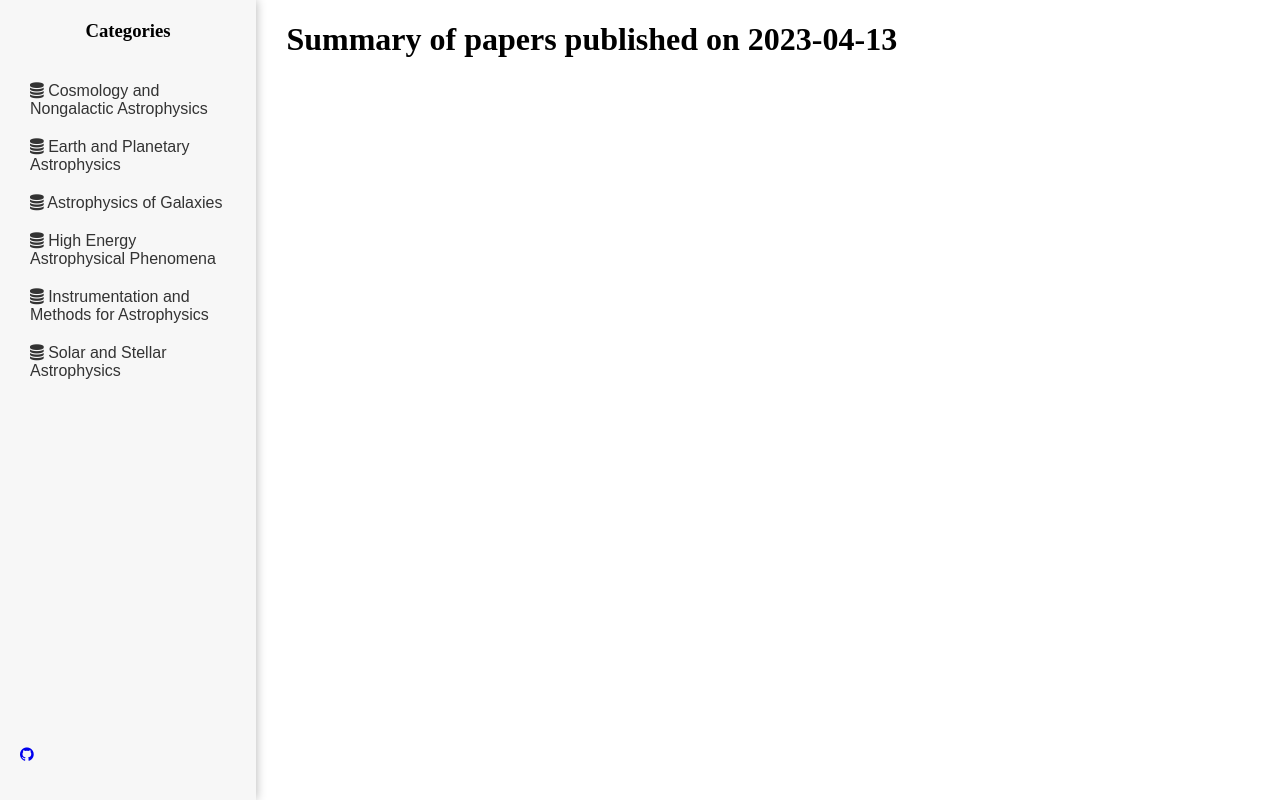
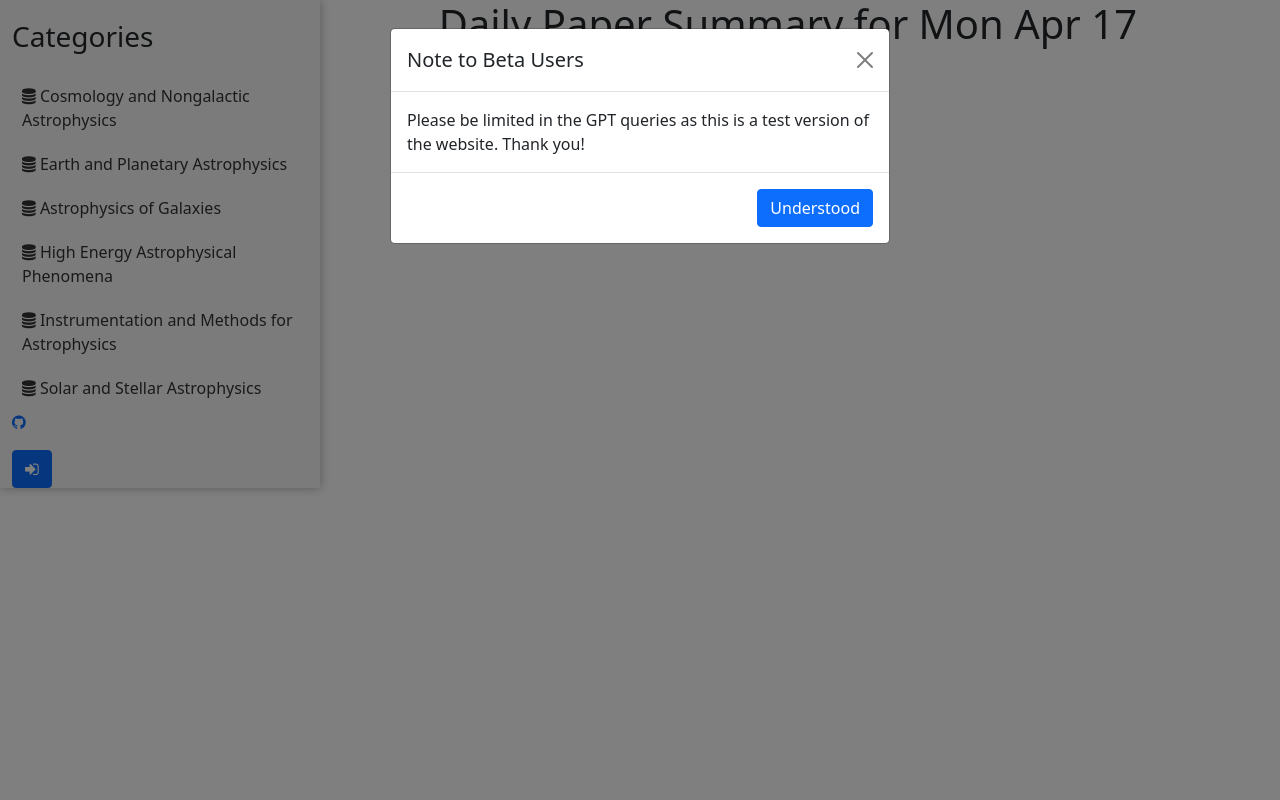
Before and after one commit to tboudreaux/MethuselanThucydides, a Flask app: page / in a window 1280 px wide. Run offline with Flask 3, Linux system fonts and the light colour scheme; data that the repository does not hold is empty; parts of the project's set-up code (start-up, migrations or seed data) failed here and were passed over.

Commit message:
Changed UI to bootstrap

```diff
--- a/static/css/style.css
+++ b/static/css/style.css
@@ -232,19 +232,19 @@ to {transform: rotate(360deg);}
 /*   background-color: #f7f7f7; */
 /*   box-shadow: 0 0 10px rgba(0, 0, 0, 0.3); */
 /* } */
-.tab-panel {
-  position: fixed;
-  top: 0;
-  left: 0;
-  width: 20%;
-  height: 100%;
-  background-color: #f7f7f7;
-  box-shadow: 0 0 10px rgba(0, 0, 0, 0.3);
-  display: flex;
-  flex-direction: column;
-  /* justify-content: flex-start; */
-  align-items: center;
-}
+/* .tab-panel { */
+/*   position: fixed; */
+/*   top: 0; */
+/*   left: 0; */
+/*   width: 20%; */
+/*   height: 100%; */
+/*   background-color: #f7f7f7; */
+/*   box-shadow: 0 0 10px rgba(0, 0, 0, 0.3); */
+/*   display: flex; */
+/*   flex-direction: column; */
+/*   /* justify-content: flex-start; */ */
+/*   align-items: center; */
+/* } */
 .panel-footer {
   position: absolute;
   bottom: 0;
@@ -253,11 +253,65 @@ to {transform: rotate(360deg);}
   padding: 20px;
 }
 
-#paperList {
-  flex: 1;
-  background-color: #fff;
-  margin-left: calc(20% + 2vw); /* Adjust as needed */
+/* #paperList { */
+/*   flex: 1; */
+/*   background-color: #fff; */
+/*   margin-left: calc(20% + 2vw); /* Adjust as needed */ */
+/* } */
+.sidebar {
+position: fixed;
+top: 0;
+left: 0;
+height: 100%;
+width: 250px;
+overflow-y: auto;
+z-index: 9999;
+background-color: #f8f9fa;
+display: none;
 }
-#primary_title {
-  margin-left: calc(20% + 2vw); /* Adjust as needed */
+
+#sidebar-container{
+background-color: #f7f7f7;
+box-shadow: 0 0 10px rgba(0, 0, 0, 0.3);
+align-items: center;
 }
+
+
+
+.sidebar-visible {
+display: block;
+}
+
+.overlay {
+position: fixed;
+top: 0;
+left: 0;
+height: 100%;
+width: 100%;
+background-color: rgba(0, 0, 0, 0.5);
+z-index: 998;
+display: none;
+}
+
+.overlay-visible {
+display: block;
+}
+
+.toggle-sidebar {
+position: fixed;
+top: 10px;
+left: 10px;
+z-index: 10000;
+}
+
+@media (min-width: 992px) {
+.sidebar {
+display: block;
+}
+.overlay {
+display: none;
+}
+.toggle-sidebar {
+display: none;
+}
+}
--- /dev/null
+++ b/static/js/bootstrapOverlay.js
@@ -0,0 +1,45 @@
+  $(document).ready(function () {
+    function toggleSidebar() {
+		console.log("toggleSidebar");
+      $(".sidebar").toggleClass("sidebar-visible");
+      $(".overlay").toggleClass("overlay-visible");
+    }
+
+    function hideSidebar() {
+      $(".sidebar").removeClass("sidebar-visible");
+      $(".overlay").removeClass("overlay-visible");
+    }
+
+    $(".toggle-sidebar").click(function () {
+      toggleSidebar();
+    });
+
+    $(".overlay").click(function () {
+      hideSidebar();
+    });
+
+    $(".tablinks").click(function (event) {
+      event.preventDefault();
+      const categoryName = $(this).text().trim();
+      console.log("Clicked category: " + categoryName);
+      if ($(window).width() < 992) {
+        hideSidebar();
+      }
+    });
+	      // Add a click event listener for the toggle-sidebar-button
+    $(".toggle-sidebar-button").click(function () {
+      toggleSidebar();
+    });
+  });
+
+
+  function openCat(evt, catID) {
+    const paperList = document.getElementById("paperList");
+	  console.log(paperList);
+	const catLists = paperList.getElementsByClassName("tabcontent");
+    for (let i = 0; i < catLists.length; i++) {
+      catLists[i].style.display = "none";
+    }
+
+    document.getElementById(catID + "-list").style.display = "block";
+  }
--- a/static/js/paperList.js
+++ b/static/js/paperList.js
@@ -158,6 +158,7 @@ async function formatTab(category){
 	let tab = document.createElement('div');
 	tab.id = category;
 	tab.classList.add('tabcontent');
+	tab.id = category + '-list';
 	container.appendChild(tab);
 
 	await displayPapers(category, tab);
--- a/templates/index.html
+++ b/templates/index.html
@@ -5,69 +5,100 @@
     <meta name="viewport" content="width=device-width, initial-scale=1.0">
     <meta http-equiv="X-UA-Compatible" content="ie=edge">
     <title>Daily Paper Summary</title>
-	<link rel="stylesheet" href="static/css/style.css">
+	<link href="https://cdn.jsdelivr.net/npm/bootstrap@5.0.2/dist/css/bootstrap.min.css" rel="stylesheet" integrity="sha384-EVSTQN3/azprG1Anm3QDgpJLIm9Nao0Yz1ztcQTwFspd3yD65VohhpuuCOmLASjC" crossorigin="anonymous">
+	<script src="https://cdn.jsdelivr.net/npm/bootstrap@5.0.2/dist/js/bootstrap.bundle.min.js" integrity="sha384-MrcW6ZMFYlzcLA8Nl+NtUVF0sA7MsXsP1UyJoMp4YLEuNSfAP+JcXn/tWtIaxVXM" crossorigin="anonymous"></script>
+
+
     <script src="https://code.jquery.com/jquery-3.6.3.js"></script>
-	<script>
-MathJax = {
-  tex: {
-    inlineMath: [['$', '$'], ['\\(', '\\)']]
-  },
-  svg: {
-    fontCache: 'global'
-  }
-};
-</script>
-<script type="text/javascript" id="MathJax-script" async
-  src="https://cdn.jsdelivr.net/npm/mathjax@3/es5/tex-svg.js">
-</script>
-	<script src="static/js/paperList.js"></script>
     <link rel="stylesheet" href="https://cdnjs.cloudflare.com/ajax/libs/font-awesome/4.7.0/css/font-awesome.min.css">
+	<link rel="stylesheet", href="static/css/style.css">
+	<script src="/static/js/bootstrapOverlay.js"></script>
     <script> const qamap = new Map();</script>
+  </head>
+  <body>
+    <div class="container-fluid">
 
-  </head>
-<script>
-function openCat(evt, catName) {
-  var i, tabcontent, tablinks;
-  tabcontent = document.getElementsByClassName("tabcontent");
-  for (i = 0; i < tabcontent.length; i++) {
-    tabcontent[i].style.display = "none";
-  }
-  tablinks = document.getElementsByClassName("tablinks");
-  for (i = 0; i < tablinks.length; i++) {
-    tablinks[i].className = tablinks[i].className.replace(" active", "");
-  }
-  document.getElementById(catName).style.display = "block";
-  evt.currentTarget.className += " active";
-}
-</script>
-<body><h1 id="primary_title">Summary of papers published on 2023-04-13</h1>
-<div class="content">
-	<div class="tab-panel">
+
+      <div class="row">
+          <div class="col-md-3", id='sidebar-container'>
+	    <div class="sidebar">
             <h3 id="SidePanelTitle"> Categories </h3>
-	  <div class="tab">
+
+            <div id="categoryList" class="list-group">
 		<button class="tablinks" onclick="openCat(event, 'astro-ph.CO')"><i class="fa fa-database" aria-hidden="true"></i> Cosmology and Nongalactic Astrophysics</button>
 		<button class="tablinks" onclick="openCat(event, 'astro-ph.EP')"><i class="fa fa-database" aria-hidden="true"></i> Earth and Planetary Astrophysics</button>
 		<button class="tablinks" onclick="openCat(event, 'astro-ph.GA')"><i class="fa fa-database" aria-hidden="true"></i> Astrophysics of Galaxies</button>
 		<button class="tablinks" onclick="openCat(event, 'astro-ph.HE')"><i class="fa fa-database" aria-hidden="true"></i> High Energy Astrophysical Phenomena</button>
 		<button class="tablinks" onclick="openCat(event, 'astro-ph.IM')"><i class="fa fa-database" aria-hidden="true"></i> Instrumentation and Methods for Astrophysics</button>
 		<button class="tablinks" onclick="openCat(event, 'astro-ph.SR')"><i class="fa fa-database" aria-hidden="true"></i> Solar and Stellar Astrophysics</button>
+            </div>
           <div class="panel-footer">
-			  <p><a href="https://github.com/tboudreaux"><i class="fa fa-github" aria-hidden="true"></i></a></p>
+			  <span><p><a href="https://github.com/tboudreaux/MethuselanThucydides"><i class="fa fa-github" aria-hidden="true"></i></a></p>
+			<button type="button" class="btn btn-primary" data-bs-toggle="modal" data-bs-target="#login">
+			<i class="fa fa-sign-in" aria-hidden="true"></i>
+				</button></span>
+
           </div>
 		  </div>
         </div>
+		<div class="col-md-1">
+		</div>
+        <div class="col-md-7">
+          <h1 id="primary_title"></h1>
+			<script>
+				const timeElapsed = Date.now();
+				const today = new Date(timeElapsed);
 
-<!-- <div class="tab"> -->
-<!-- 	<button class="tablinks" onclick="openCat(event, 'astro-ph.CO')">Cosmology and Nongalactic Astrophysics</button> -->
-<!-- 	<button class="tablinks" onclick="openCat(event, 'astro-ph.EP')">Earth and Planetary Astrophysics</button> -->
-<!-- 	<button class="tablinks" onclick="openCat(event, 'astro-ph.GA')">Astrophysics of Galaxies</button> -->
-<!-- 	<button class="tablinks" onclick="openCat(event, 'astro-ph.HE')">High Energy Astrophysical Phenomena</button> -->
-<!-- 	<button class="tablinks" onclick="openCat(event, 'astro-ph.IM')">Instrumentation and Methods for Astrophysics</button> -->
-<!-- 	<button class="tablinks" onclick="openCat(event, 'astro-ph.SR')">Solar and Stellar Astrophysics</button> -->
-<!-- </div> -->
-
-	<div id="paperList">
+				document.getElementById("primary_title").innerHTML = "Daily Paper Summary for " + today.toDateString();
+			</script>
+          <div id="paperList" class="row">
           </div>
         </div>
-
+      </div>
+<div class="modal fade" id="staticBackdrop" data-bs-backdrop="static" data-bs-keyboard="false" tabindex="-1" aria-labelledby="staticBackdropLabel" aria-hidden="true">
+  <div class="modal-dialog">
+    <div class="modal-content">
+      <div class="modal-header">
+        <h1 class="modal-title fs-5" id="staticBackdropLabel">Note to Beta Users</h1>
+        <button type="button" class="btn-close" data-bs-dismiss="modal" aria-label="Close"></button>
+      </div>
+      <div class="modal-body">
+		  Please be limited in the GPT queries as this is a test version of the website. Thank you!
+      </div>
+      <div class="modal-footer">
+        <button type="button" class="btn btn-primary" data-bs-dismiss="modal">Understood</button>
+      </div>
+    </div>
+  </div>
+</div>
+<div class="modal fade" id="login" data-bs-backdrop="static" data-bs-keyboard="false" tabindex="-1" aria-labelledby="login" aria-hidden="true">
+  <div class="modal-dialog">
+    <div class="modal-content">
+      <div class="modal-header">
+		  <h1 class="modal-title fs-5" id="staticBackdropLabel">Login</h1>
+        <button type="button" class="btn-close" data-bs-dismiss="modal" aria-label="Close"></button>
+      </div>
+      <div class="modal-body">
+		  <div id="loginForm">
+			  <input type="text" id="username" placeholder="Username" class="queryBox" style="padding: 10px;">
+			  <input type="password" id="password" placeholder="Password" class="queryBox" style="padding: 10px;">
+		  </div>
+      </div>
+      <div class="modal-footer">
+        <button type="button" class="btn btn-secondary" data-bs-dismiss="modal">cancel</button>
+        <button type="button" class="btn btn-primary" data-bs-dismiss="modal">Login</button>
+      </div>
+    </div>
+  </div>
+</div>
+    </div>
+    <script src="static/js/paperList.js"></script>
     <script>formatAllTabs();</script>
+	<script>
+		myModal = new bootstrap.Modal(document.getElementById('staticBackdrop'), {
+			keyboard: false
+		});
+		myModal.toggle();
+	</script>
+  </body>
+</html>
```
Also changed, not shown: app.py (+7 -0 lines), 1 other file. Lines whose indentation alone changed are shown as unchanged.
